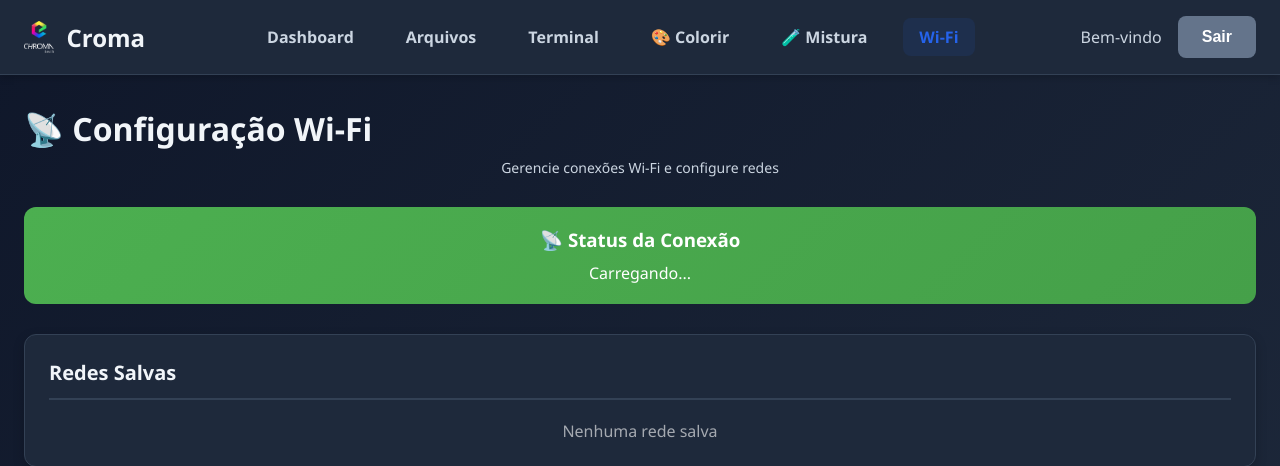
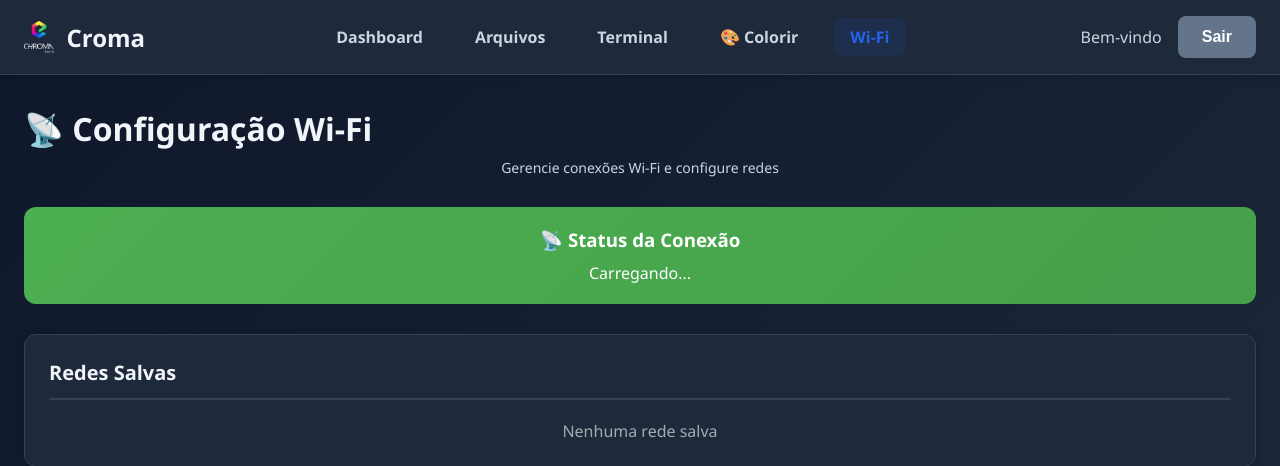
Before and after one commit to tonymichaelb/Chromasistem, a Flask app: page /wifi in a window 1280 px wide. Shown: the top 466 px of the page. Run offline with Flask 3, Linux system fonts and the light colour scheme; the visitor is signed in with stand-in values (Sample User, id 1); some libraries are stand-ins or nearby versions.

Commit message:
🗑️ Remove aba Mistura de todas as páginas (Dashboard, Arquivos, Terminal, Wi-Fi)

```diff
--- a/templates/dashboard.html
+++ b/templates/dashboard.html
@@ -18,7 +18,7 @@
                 <a href="{{ url_for('files') }}" class="nav-link">Arquivos</a>
                 <a href="{{ url_for('terminal') }}" class="nav-link">Terminal</a>
                 <a href="{{ url_for('colorir') }}" class="nav-link">🎨 Colorir</a>
-                <a href="{{ url_for('mistura') }}" class="nav-link">🧪 Mistura</a>
+
                 <a href="{{ url_for('wifi_page') }}" class="nav-link">Wi-Fi</a>
             </div>
             <div class="nav-user">
--- a/templates/files.html
+++ b/templates/files.html
@@ -18,7 +18,7 @@
                 <a href="{{ url_for('files') }}" class="nav-link active">Arquivos</a>
                 <a href="{{ url_for('terminal') }}" class="nav-link">Terminal</a>
                 <a href="{{ url_for('colorir') }}" class="nav-link">🎨 Colorir</a>
-                <a href="{{ url_for('mistura') }}" class="nav-link">🧪 Mistura</a>
+
                 <a href="{{ url_for('wifi_page') }}" class="nav-link">Wi-Fi</a>
             </div>
             <div class="nav-user">
--- a/templates/terminal.html
+++ b/templates/terminal.html
@@ -19,7 +19,7 @@
                 <a href="{{ url_for('files') }}" class="nav-link">Arquivos</a>
                 <a href="{{ url_for('terminal') }}" class="nav-link active">Terminal</a>
                 <a href="{{ url_for('colorir') }}" class="nav-link">🎨 Colorir</a>
-                <a href="{{ url_for('mistura') }}" class="nav-link">🧪 Mistura</a>
+
                 <a href="{{ url_for('wifi_page') }}" class="nav-link">Wi-Fi</a>
             </div>
             <div class="nav-user">
--- a/templates/wifi.html
+++ b/templates/wifi.html
@@ -94,7 +94,7 @@
                 <a href="{{ url_for('files') }}" class="nav-link">Arquivos</a>
                 <a href="{{ url_for('terminal') }}" class="nav-link">Terminal</a>
                 <a href="{{ url_for('colorir') }}" class="nav-link">🎨 Colorir</a>
-                <a href="{{ url_for('mistura') }}" class="nav-link">🧪 Mistura</a>
+
                 <a href="{{ url_for('wifi_page') }}" class="nav-link active">Wi-Fi</a>
             </div>
             <div class="nav-user">
```
